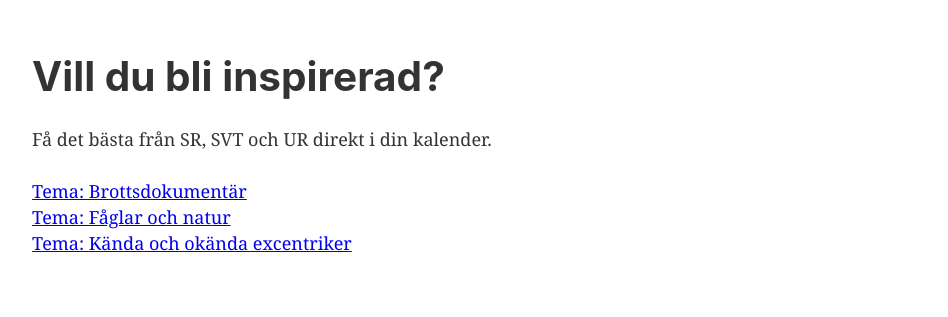
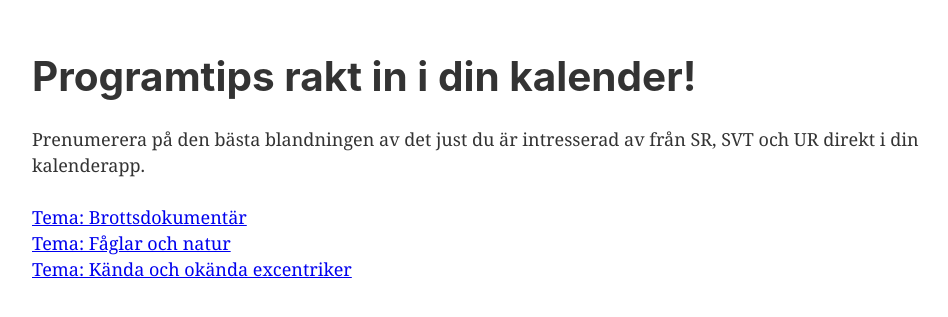
Before and after one commit to jakobmagnus/ps-kalender, a Gatsby site: page / in a window 1280 px wide. Shown: the part 201-518 px from the top of the page, without its empty margins (112-1060 px from the left). Built offline with nearby package versions, Linux system fonts and the light colour scheme; Gatsby itself is replaced by a stand-in of ours.

Commit message:
Update index.js

```diff
--- a/src/pages/index.js
+++ b/src/pages/index.js
@@ -5,8 +5,8 @@ import Layout from "../components/layout"
 
 const IndexPage = () => (
   <Layout>
-    <h1>Vill du bli inspirerad?</h1>
-    <p>Få det bästa från SR, SVT och UR direkt i din kalender.</p>
+    <h1>Programtips rakt in i din kalender!</h1>
+    <p>Prenumerera på den bästa blandningen av det just du är intresserad av från SR, SVT och UR direkt i din kalenderapp.</p>
     <p>
       <Link to="webcal://p107-caldav.icloud.com/published/2/MTAzMTcxNTQ5NDEwMzE3MZwJcqtX7Zo-VjkQqkJu8Nl1OcSZD6bBlse2PZOljUFmihsYJI0sS-PRI5zSQtIIn1CUK2Xy085FbEZooDkLuLk">Tema: Brottsdokumentär</Link> <br />
       <Link to="webcal://p107-caldav.icloud.com/published/2/MTAzMTcxNTQ5NDEwMzE3MZwJcqtX7Zo-VjkQqkJu8NlgKJyV3vEJoEmnDRtI8KJ9wWtjFKfLUWIK3AX7Admn0OcYklg1dW_llO8iYrvaxVY">Tema: Fåglar och natur</Link> <br />
```
